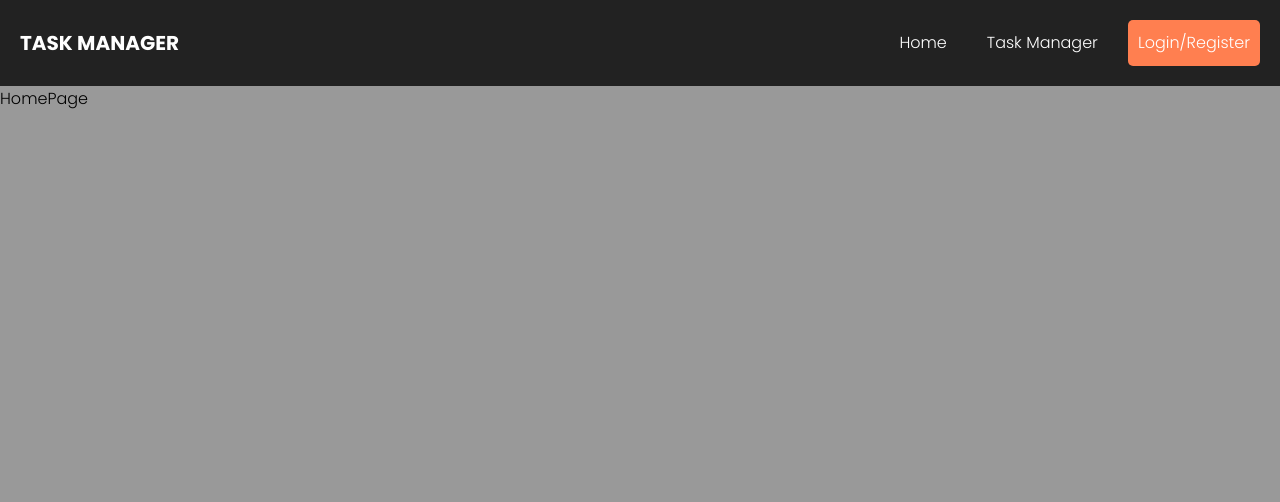
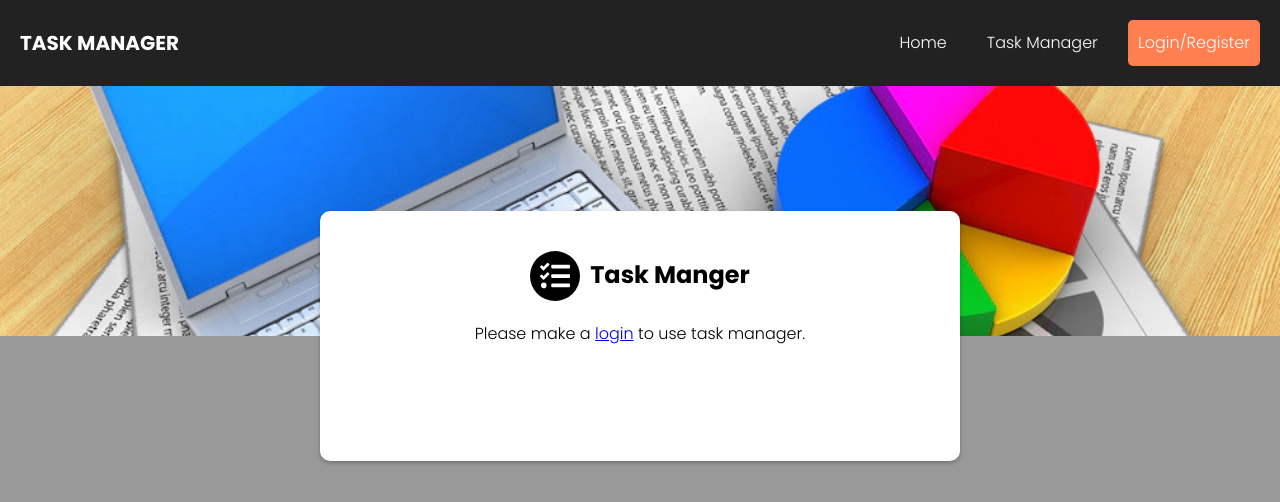
Before and after one commit to Tanju67/Task-Manager, a React (Create React App) app in the folder frontend/: page / in a window 1280 px wide. Shown: the top 502 px of the page. Built offline with nearby package versions, Linux system fonts and the light colour scheme; a web font is replaced by a local one.

Commit message:
build home page

```diff
--- a/frontend/package.json
+++ b/frontend/package.json
@@ -8,6 +8,7 @@
     "@testing-library/user-event": "^13.5.0",
     "react": "^18.2.0",
     "react-dom": "^18.2.0",
+    "react-icons": "^4.12.0",
     "react-router-dom": "^6.21.1",
     "react-scripts": "5.0.1",
     "web-vitals": "^2.1.4"
--- /dev/null
+++ b/frontend/src/components/Home/Home.js
@@ -0,0 +1,32 @@
+import React from "react";
+import classes from "./Home.module.css";
+import headerImg from "../../assets/Windows-7-8-10-Task-Manager-zuruecksetzen-so-geht-es-1024x576-22089714b127a7e3.webp";
+import Card from "../../shared/UIElements/Card";
+import { FaTasks } from "react-icons/fa";
+import { NavLink } from "react-router-dom";
+
+function Home() {
+  return (
+    <div className={classes.home}>
+      <div className={classes.imgBox}>
+        <img src={headerImg} alt="img" />
+        <Card className={classes.content}>
+          <div className={classes.cardHeader}>
+            <div className={classes.icon}>
+              <FaTasks />
+            </div>
+            <h2>Task Manger</h2>
+          </div>
+          <div className={classes.cardContent}>
+            <p>
+              Please make a <NavLink to={"/login"}>login</NavLink> to use task
+              manager.
+            </p>
+          </div>
+        </Card>
+      </div>
+    </div>
+  );
+}
+
+export default Home;
--- /dev/null
+++ b/frontend/src/components/Home/Home.module.css
@@ -0,0 +1,48 @@
+.imgBox {
+  width: 100%;
+  height: 25rem;
+  position: relative;
+}
+
+.imgBox img {
+  width: 100%;
+  height: 100%;
+  object-fit: cover;
+}
+
+.content {
+  position: absolute;
+  bottom: 0;
+  left: 50%;
+  transform: translate(-50%, 50%);
+  background-color: #fff;
+  padding: 4rem;
+  width: 50%;
+  height: 25rem;
+}
+.cardHeader {
+  display: flex;
+  justify-content: center;
+  align-items: center;
+  gap: 1rem;
+}
+.icon {
+  width: 5rem;
+  height: 5rem;
+  border-radius: 50%;
+  background-color: #000;
+  display: flex;
+  justify-content: center;
+  align-items: center;
+}
+
+.home svg {
+  fill: #fff;
+  width: 3rem;
+  height: 3rem;
+}
+
+.cardContent {
+  margin-top: 2rem;
+  text-align: center;
+}
--- a/frontend/src/pages/HomePage.js
+++ b/frontend/src/pages/HomePage.js
@@ -1,7 +1,8 @@
 import React from "react";
+import Home from "../components/Home/Home";
 
 function HomePage() {
-  return <div>HomePage</div>;
+  return <Home />;
 }
 
 export default HomePage;
```
Also changed, not shown: frontend/src/assets/Windows-7-8-10-Task-Manager-zuruecksetzen-so-geht-es-1024x576-22089714b127a7e3.webp (added), 1 other file (tests, documents, lock files or other folders).
